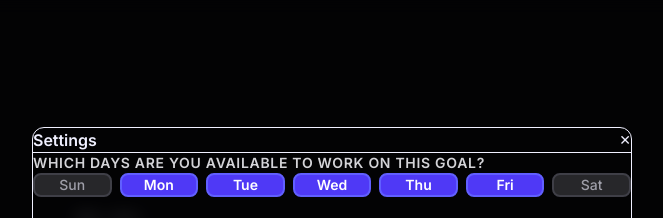
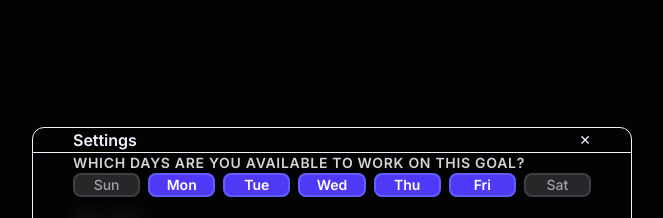
Before and after one commit to jsb58p/ai-calendar, a React (Vite) app in the folder frontend/: page / in a window 1280 px wide. Both pictures are taken after a click on the button "Edit". Shown: the top 218 px of the page, without its empty margins (308-971 px from the left). Built offline with nearby package versions, Linux system fonts and the light colour scheme; no server answers.

Commit message:
fix: modal padding via inline styles to ensure visibility

```diff
--- a/frontend/src/components/ui/Modal.tsx
+++ b/frontend/src/components/ui/Modal.tsx
@@ -41,16 +41,22 @@ export default function Modal({
     >
       <div
         data-testid={panelTestId}
-        className="w-full max-w-[600px] bg-bg-elevated border border-border-default rounded-xl shadow-elevated flex flex-col animate-fade-in max-h-[90vh] overflow-y-auto"
+        className="w-full max-w-[600px] bg-bg-elevated border border-border-default rounded-xl shadow-elevated flex flex-col animate-fade-in max-h-[90vh]"
         onClick={(e) => e.stopPropagation()}
       >
-        <div className="flex justify-between items-center px-10 py-5 border-b border-border-default flex-shrink-0">
+        <div
+          className="flex justify-between items-center py-5 border-b border-border-default flex-shrink-0"
+          style={{ paddingLeft: '40px', paddingRight: '40px' }}
+        >
           <h2 data-testid={titleTestId} className="text-text-primary font-semibold">{title}</h2>
           <Button data-testid={closeTestId} variant="ghost" size="sm" onClick={onClose} aria-label="Close modal">
             ✕
           </Button>
         </div>
-        <div className="px-10 py-6 overflow-y-auto flex-1">{children}</div>
+        <div
+          className="py-6 overflow-y-auto flex-1"
+          style={{ paddingLeft: '40px', paddingRight: '40px' }}
+        >{children}</div>
       </div>
     </div>
   )
```
